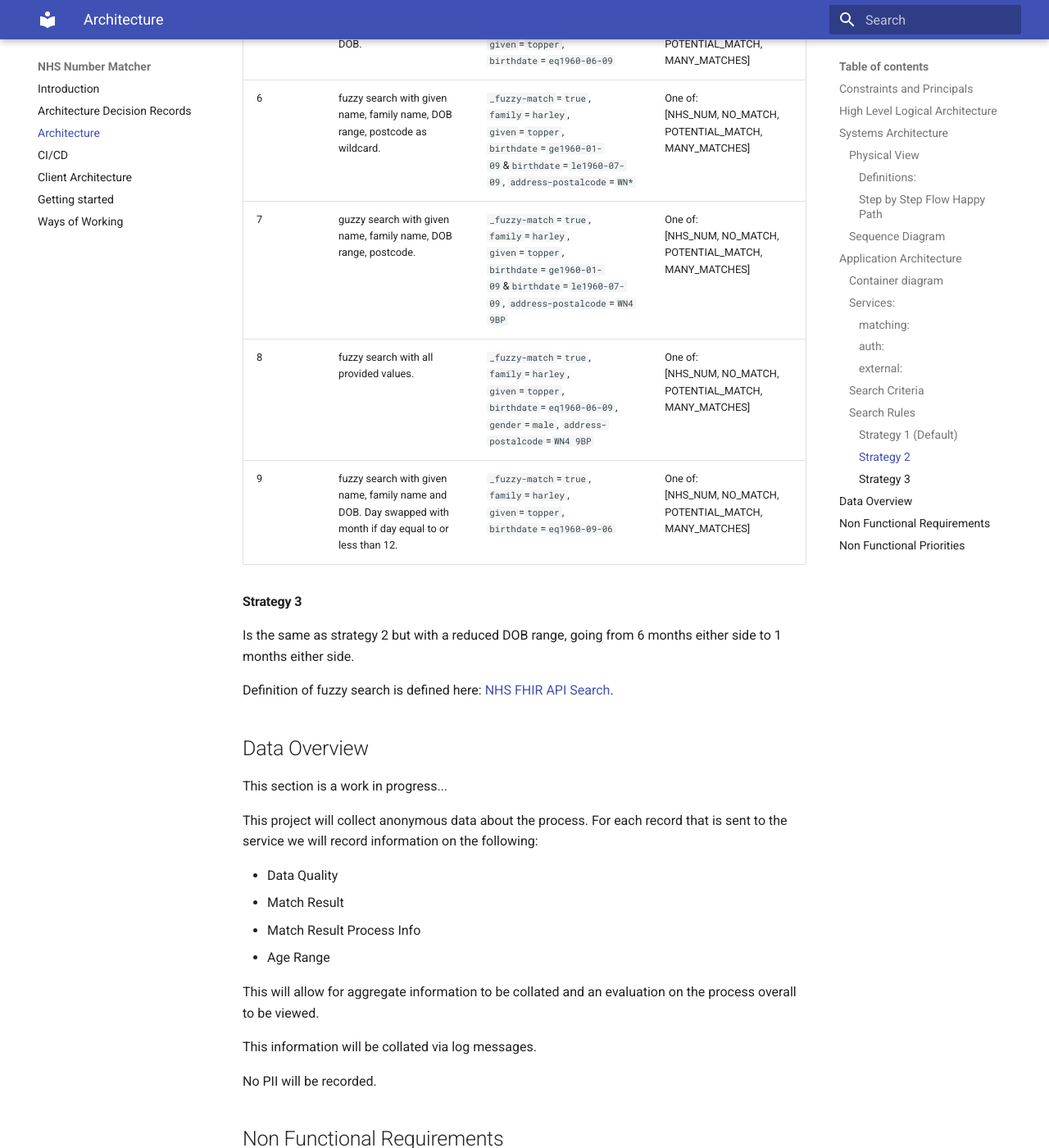
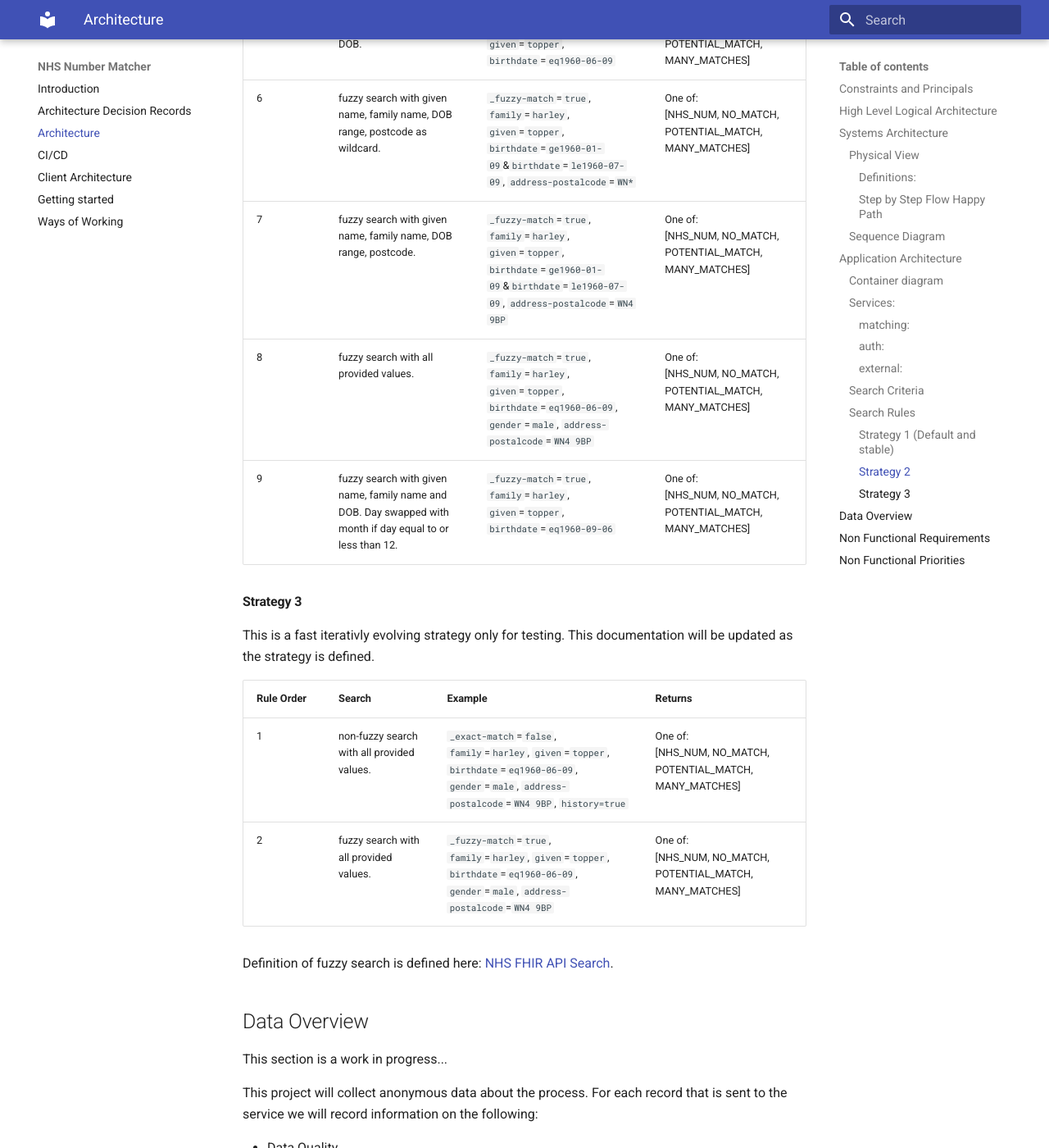
Before and after one commit to DFE-Digital/SUI_Matcher, an MkDocs documentation site: the page built from documentation/docs/architecture.md, in a window 1280 px wide and 1400 px high, scrolled down 9453 px. Shown: the whole window at 82% size. Built offline with MkDocs 1.6.1 and Material for MkDocs 9.7.7, drawn with Linux system fonts in a browser that asks for light colours; some of the changed text lies outside the part shown.

Commit message:
docs: api doc update

```diff
--- a/documentation/docs/architecture.md
+++ b/documentation/docs/architecture.md
@@ -270,7 +270,7 @@ stateDiagram-v2
 
 We use multiple strategies, strategy 1 being the default and defined below. Other strategies may be used in the future for testing purposes.
 
-#### Strategy 1 (Default)
+#### Strategy 1 (Default and stable)
 
 The search critera being used for the pilot is as below, and is subject to change as real-world data and match rates are evaluated.
 
@@ -295,13 +295,18 @@ An alternative strategy is currently under testing is defined below. This uses N
 | 4 | non-fuzzy search with all provided values.                                                                 | `_exact-match`=`false`, `family`=`harley`, `given`=`topper`, `birthdate`=`eq1960-06-09`, `gender`=`male`, `address-postalcode`=`WN4 9BP`, `history=true` | One of: <br> [NHS_NUM, NO_MATCH, POTENTIAL_MATCH, MANY_MATCHES] |
 | 5 | fuzzy search with given name, family name and DOB.                                                         | `_fuzzy-match`=`true`, `family`=`harley`, `given`=`topper`, `birthdate`=`eq1960-06-09`                                                                   | One of: <br> [NHS_NUM, NO_MATCH, POTENTIAL_MATCH, MANY_MATCHES] |
 | 6 | fuzzy search with given name, family name, DOB range, postcode as wildcard.                                | `_fuzzy-match`=`true`, `family`=`harley`, `given`=`topper`, `birthdate`=`ge1960-01-09`&`birthdate`=`le1960-07-09`, `address-postalcode`=`WN*`            | One of: <br> [NHS_NUM, NO_MATCH, POTENTIAL_MATCH, MANY_MATCHES] |
-| 7 | guzzy search with given name, family name, DOB range, postcode.                                            | `_fuzzy-match`=`true`, `family`=`harley`, `given`=`topper`, `birthdate`=`ge1960-01-09`&`birthdate`=`le1960-07-09`, `address-postalcode`=`WN4 9BP`        | One of: <br> [NHS_NUM, NO_MATCH, POTENTIAL_MATCH, MANY_MATCHES] |
+| 7 | fuzzy search with given name, family name, DOB range, postcode.                                            | `_fuzzy-match`=`true`, `family`=`harley`, `given`=`topper`, `birthdate`=`ge1960-01-09`&`birthdate`=`le1960-07-09`, `address-postalcode`=`WN4 9BP`        | One of: <br> [NHS_NUM, NO_MATCH, POTENTIAL_MATCH, MANY_MATCHES] |
 | 8 | fuzzy search with all provided values.                                                                     | `_fuzzy-match`=`true`, `family`=`harley`, `given`=`topper`, `birthdate`=`eq1960-06-09`, `gender`=`male`, `address-postalcode`=`WN4 9BP`                  | One of: <br> [NHS_NUM, NO_MATCH, POTENTIAL_MATCH, MANY_MATCHES] |
 | 9 | fuzzy search with given name, family name and DOB. Day swapped with month if day equal to or less than 12. | `_fuzzy-match`=`true`, `family`=`harley`, `given`=`topper`, `birthdate`=`eq1960-09-06`                                                                   | One of: <br> [NHS_NUM, NO_MATCH, POTENTIAL_MATCH, MANY_MATCHES] |
 
 #### Strategy 3
 
-Is the same as strategy 2 but with a reduced DOB range, going from 6 months either side to 1 months either side.
+This is a fast iterativly evolving strategy only for testing. This documentation will be updated as the strategy is defined.
+
+| Rule Order | Search                                     | Example                                                                                                                                                  | Returns |
+|:-----------|:-------------------------------------------|:---------------------------------------------------------------------------------------------------------------------------------------------------------| :--- |
+| 1          | non-fuzzy search with all provided values. | `_exact-match`=`false`, `family`=`harley`, `given`=`topper`, `birthdate`=`eq1960-06-09`, `gender`=`male`, `address-postalcode`=`WN4 9BP`, `history=true` | One of: <br> [NHS_NUM, NO_MATCH, POTENTIAL_MATCH, MANY_MATCHES] |
+| 2          | fuzzy search with all provided values.     | `_fuzzy-match`=`true`, `family`=`harley`, `given`=`topper`, `birthdate`=`eq1960-06-09`, `gender`=`male`, `address-postalcode`=`WN4 9BP`                  | One of: <br> [NHS_NUM, NO_MATCH, POTENTIAL_MATCH, MANY_MATCHES] |
 
 Definition of fuzzy search is defined here: [NHS FHIR API Search](https://digital.nhs.uk/developer/api-catalogue/personal-demographics-service-fhir#get-/Patient).
 
```
